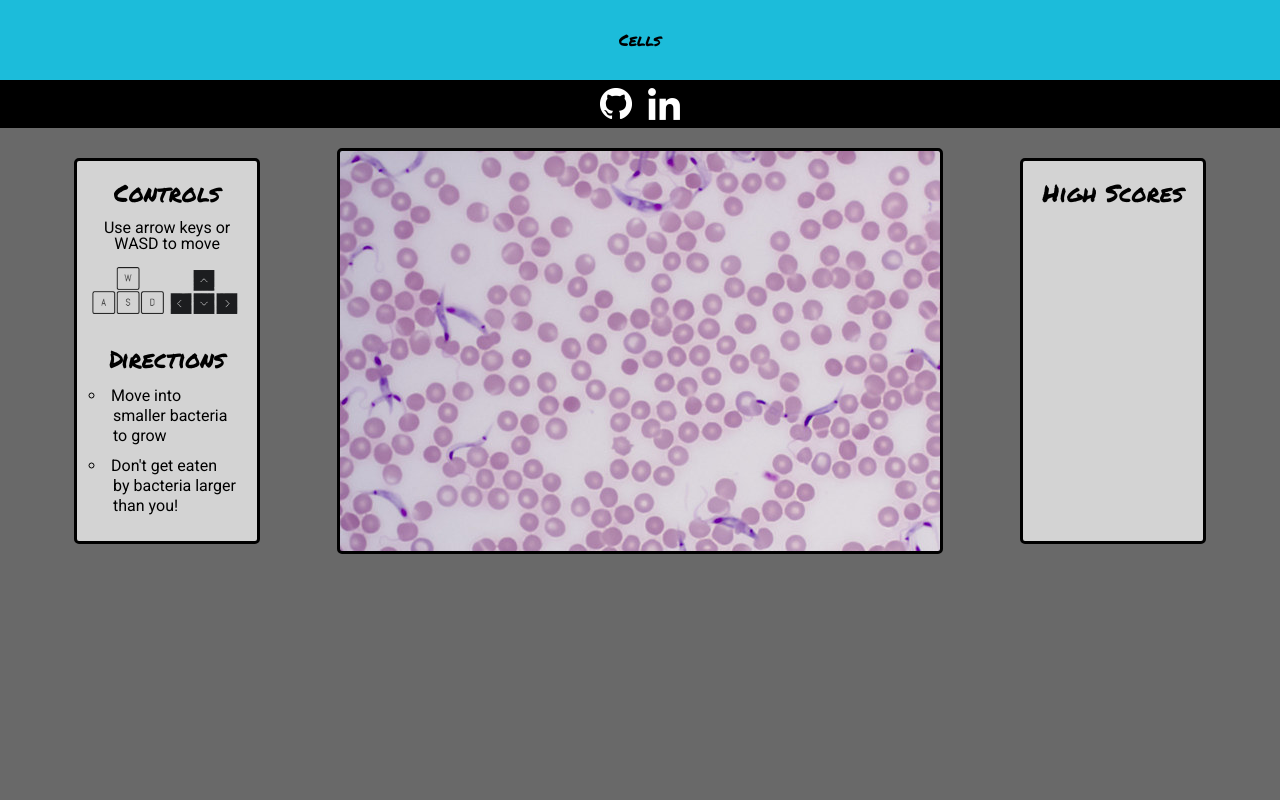
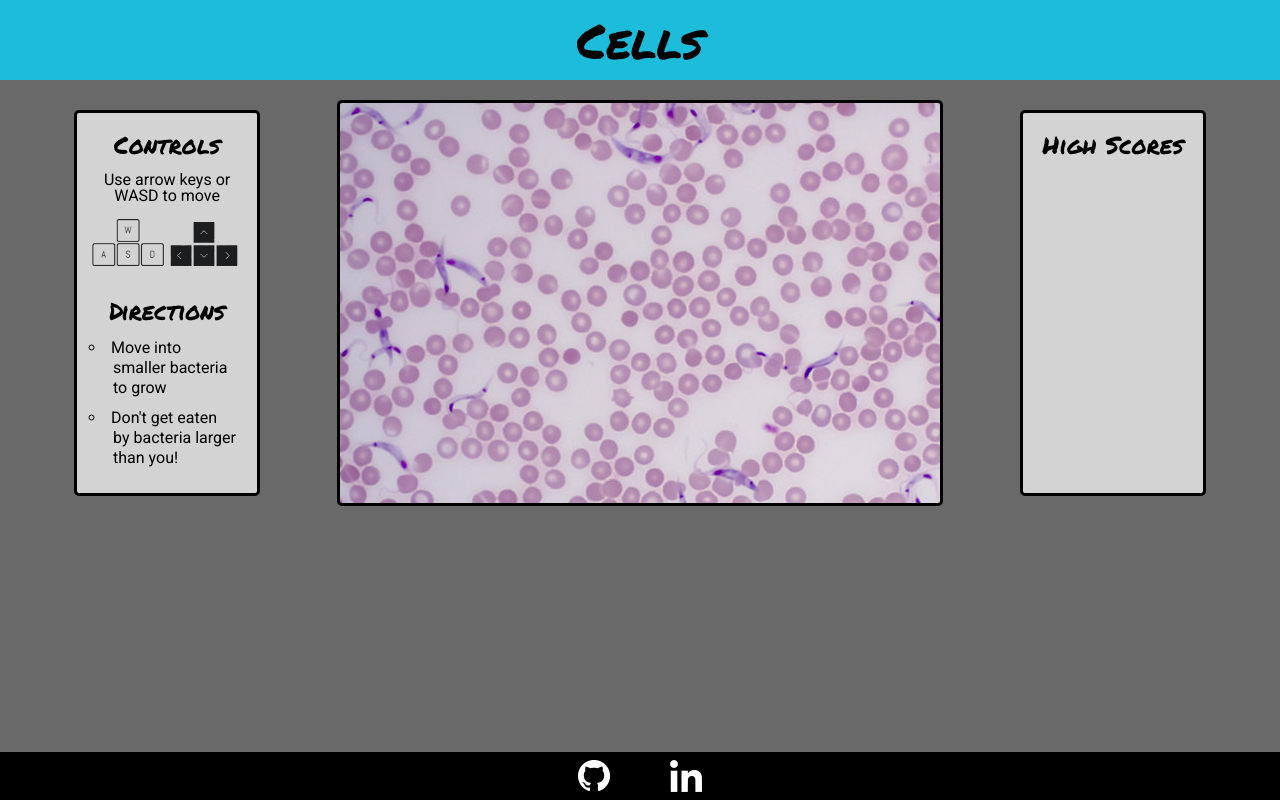
Before and after one commit to baustgen/CellGame, a website built with webpack: page index.html in a window 1280 px wide. Built offline with nearby package versions, Linux system fonts and the light colour scheme.

Commit message:
styling changes to header

```diff
--- a/index.html
+++ b/index.html
@@ -16,14 +16,6 @@
         <div class="title-bar">
             <h1>Cells</h1>
         </div>
-        <nav class="nav-bar">
-            <a href="https://github.com/baustgen/CellGame">
-                <div class="github-link"></div>
-            </a>
-            <a href="https://www.linkedin.com/in/braeden-austgen-a96b52148/">
-                <div class="linkedin-link"></div>
-            </a>
-        </nav>
     </header>
 
     <div class="content-container">
@@ -68,6 +60,17 @@
 
     </div>
 
+    <footer>
+        <nav class="nav-bar">
+            <a href="https://github.com/baustgen/CellGame">
+                <div class="github-link"></div>
+            </a>
+            <a href="https://www.linkedin.com/in/braeden-austgen-a96b52148/">
+                <div class="linkedin-link"></div>
+            </a>
+        </nav>
+    </footer>
+
     <div class="hidden-images">
         <img id="bad-bacteria-left" src="./documents/images/bacteria_red_left.png" alt="bad bacteria left">
         <img id="bad-bacteria-right" src="./documents/images/bacteria_red_right.png" alt="bad bacteria right">
--- a/stylesheets/cells.css
+++ b/stylesheets/cells.css
@@ -18,13 +18,21 @@ header {
 .title-bar {
     height: 80px;
     width: 100%;
-    text-align: center;
+    display: flex;
+    justify-content: center;
+    align-items: center;
     background-color: #1CBCDA;
 }
 
 .title-bar h1 {
-    position: relative;
-    top: 40%;
+    font-size: 48px;
+}
+
+footer {
+    position: fixed;
+    left: 0;
+    bottom: 0;
+    width: 100%;
 }
 
 .nav-bar {
@@ -35,7 +43,7 @@ header {
 }
 
 .nav-bar a {
-    padding: 8px;
+    padding: 8px 30px;
 }
 
 
```
